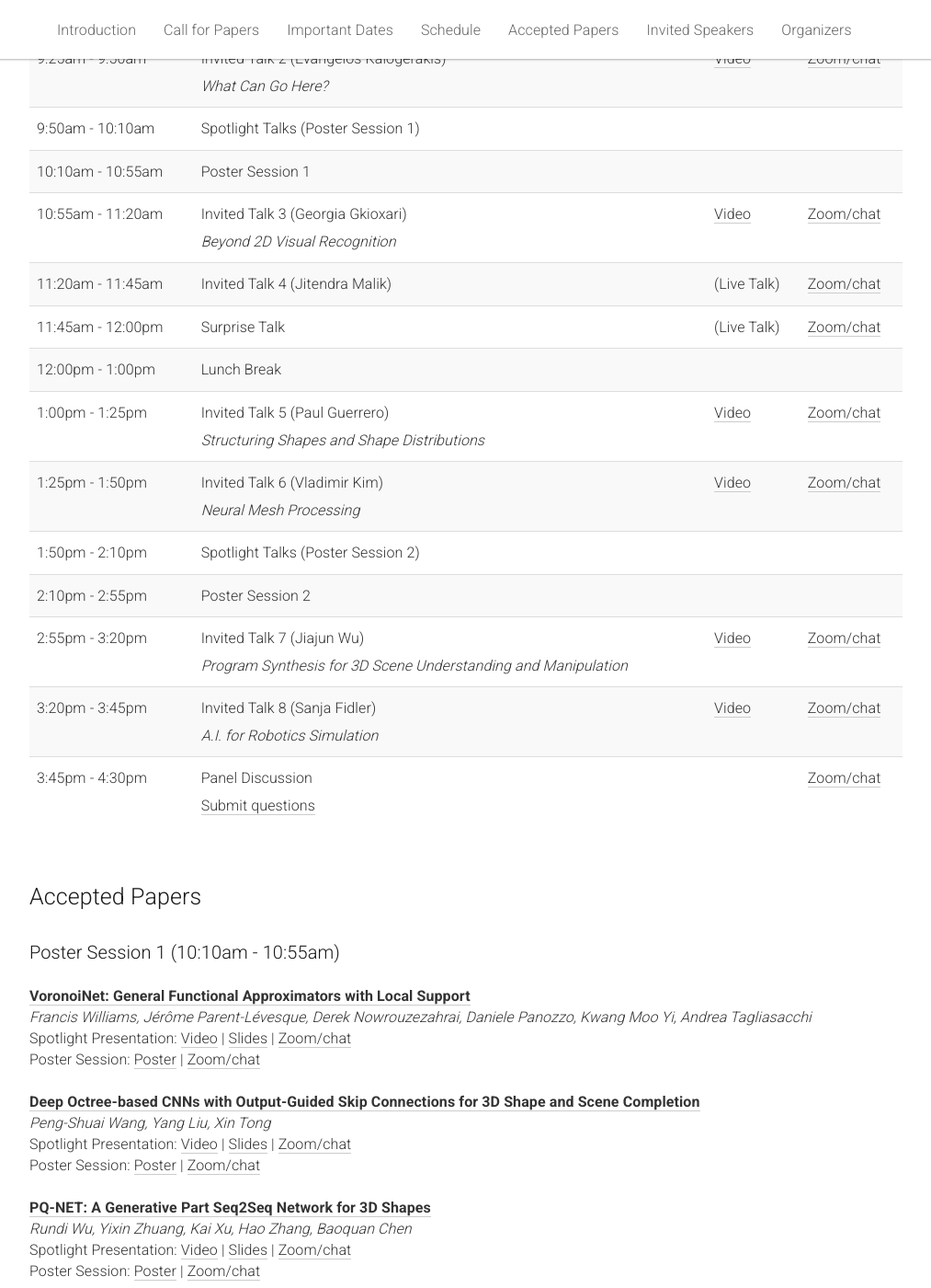
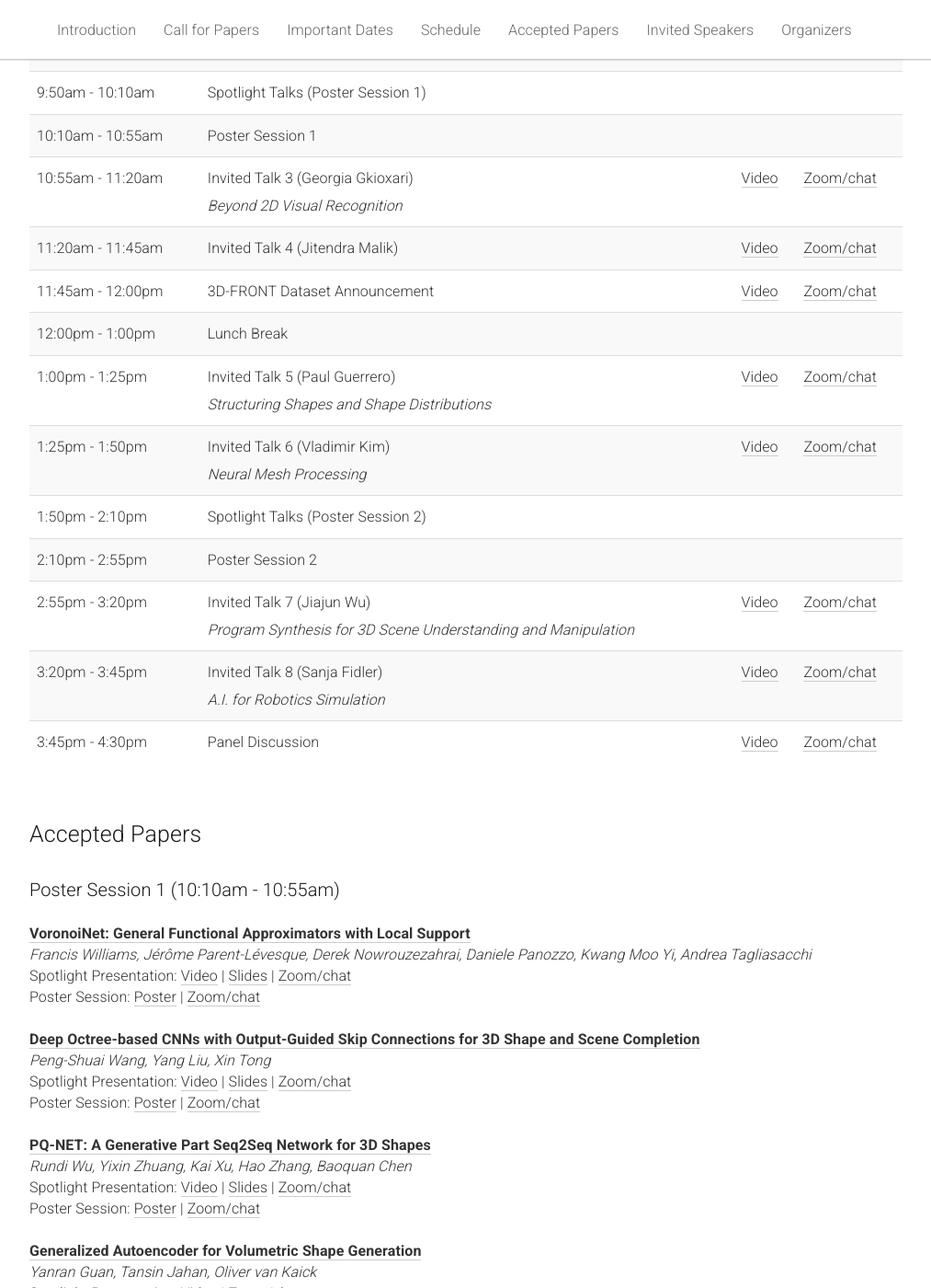
Before and after one commit to learn3dgen/learn3dgen.github.io, a Jekyll site: the page built from _pages/home.md, in a window 1280 px wide and 1400 px high, scrolled down 1829 px. Shown: the whole window at 92% size, without its empty margins (133-1146 px from the left). Built offline with Jekyll 4.4.1, drawn with Linux system fonts in a browser that asks for light colours; some of the changed text lies outside the part shown.

Commit message:
Post-workshop clean-up, posting links to recorded live talks.

```diff
--- a/_pages/home.md
+++ b/_pages/home.md
@@ -30,7 +30,7 @@ acknowledgements: ""
   </div>
 </div> -->
 
-<b>Submit questions for the closing panel discussion using <a href='https://docs.google.com/forms/d/e/1FAIpQLSfKCFsEOl-P-rZ2etEjMRH72uhGY1eILqnmblKCEi9-CyhnSw/viewform?usp=sf_link'>this Google form</a>.</b>
+<!-- <b>Submit questions for the closing panel discussion using <a href='https://docs.google.com/forms/d/e/1FAIpQLSfKCFsEOl-P-rZ2etEjMRH72uhGY1eILqnmblKCEi9-CyhnSw/viewform?usp=sf_link'>this Google form</a>.</b> -->
 
 <b>Please give us your feedback on how the workshop went using <a href='https://docs.google.com/forms/d/e/1FAIpQLSc3n4OeJGSgP0GlIzrqx11jj7YNsTvWm7s0DGMllBiB19Iedg/viewform?usp=sf_link'>this Google form</a>.</b>
 
@@ -187,15 +187,13 @@ acknowledgements: ""
         <tr>
           <td>11:20am - 11:45am</td>
           <td>Invited Talk 4 (Jitendra Malik)</td>
-          <!-- <td><a href='#'>Video</a></td> -->
-          <td>(Live Talk)</td>
+          <td><a href='https://www.youtube.com/watch?v=TY6AUYSEyCk'>Video</a></td>
           <td><a href='http://cvpr20.com/event/invited-talk-4-w45/'>Zoom/chat</a></td>
         </tr>
         <tr>
           <td>11:45am - 12:00pm</td>
-          <td>Surprise Talk</td>
-          <td>(Live Talk)</td>
-          <!-- <td><a href='#'>Video</a></td> -->
+          <td>3D-FRONT Dataset Announcement</td>
+          <td><a href='https://www.youtube.com/watch?v=1DNLCcALEE0'>Video</a></td>
           <td><a href='http://cvpr20.com/event/invited-talk-4-w45/'>Zoom/chat</a></td>
         </tr>
         <tr>
@@ -260,11 +258,10 @@ acknowledgements: ""
           <td>3:45pm - 4:30pm</td>
           <td>
           Panel Discussion
-          <br/>
-          <a href='https://docs.google.com/forms/d/e/1FAIpQLSfKCFsEOl-P-rZ2etEjMRH72uhGY1eILqnmblKCEi9-CyhnSw/viewform?usp=sf_link'>Submit questions</a>
+          <!-- <br/>
+          <a href='https://docs.google.com/forms/d/e/1FAIpQLSfKCFsEOl-P-rZ2etEjMRH72uhGY1eILqnmblKCEi9-CyhnSw/viewform?usp=sf_link'>Submit questions</a> -->
           </td>
-          <td></td>
-          <!-- <td><a href='#'>Video</a></td> -->
+          <td><a href='https://www.youtube.com/watch?v=kXJ9KWzA52I'>Video</a></td>
           <td><a href='http://cvpr20.com/event/panel-discussion-w45/'>Zoom/chat</a></td>
         </tr>
       </tbody>
@@ -305,7 +302,7 @@ acknowledgements: ""
     <br/>
     Spotlight Presentation: <a href='https://www.youtube.com/watch?v=TYW0nDoLDFc'>Video</a> | <a href='https://drive.google.com/open?id=1L_oslAqgJYzFqsHmKIyeDWTqj3yYlBTG'>Slides</a> | <a href='http://cvpr20.com/event/pq-net-a-generative-part-seq2seq-network-for-3d-shapes-2/'>Zoom/chat</a>
     <br/>
-    Poster Session: <a href='https://drive.google.com/open?id=1QwOuu1gRk4-NhFNRhEQjiX-mwy56tssQ'>Poster</a> | <a href='http://cvpr20.com/event/pq-net-a-generative-part-seq2seq-network-for-3d-shapes-3/'>Zoom/chat</a>
+    Poster Session: <a href='https://drive.google.com/open?id=125bfvxNBlDEpHF3bANMXa59bsdmU9sl2'>Poster</a> | <a href='http://cvpr20.com/event/pq-net-a-generative-part-seq2seq-network-for-3d-shapes-3/'>Zoom/chat</a>
     <br/>
     <br/>
     <span style="font-weight:bold;"><a href='https://drive.google.com/open?id=1ljzE3-m_I69uf1RJ3YYytyBdBzhjQMfJ'>Generalized Autoencoder for Volumetric Shape Generation</a></span><br>
```
